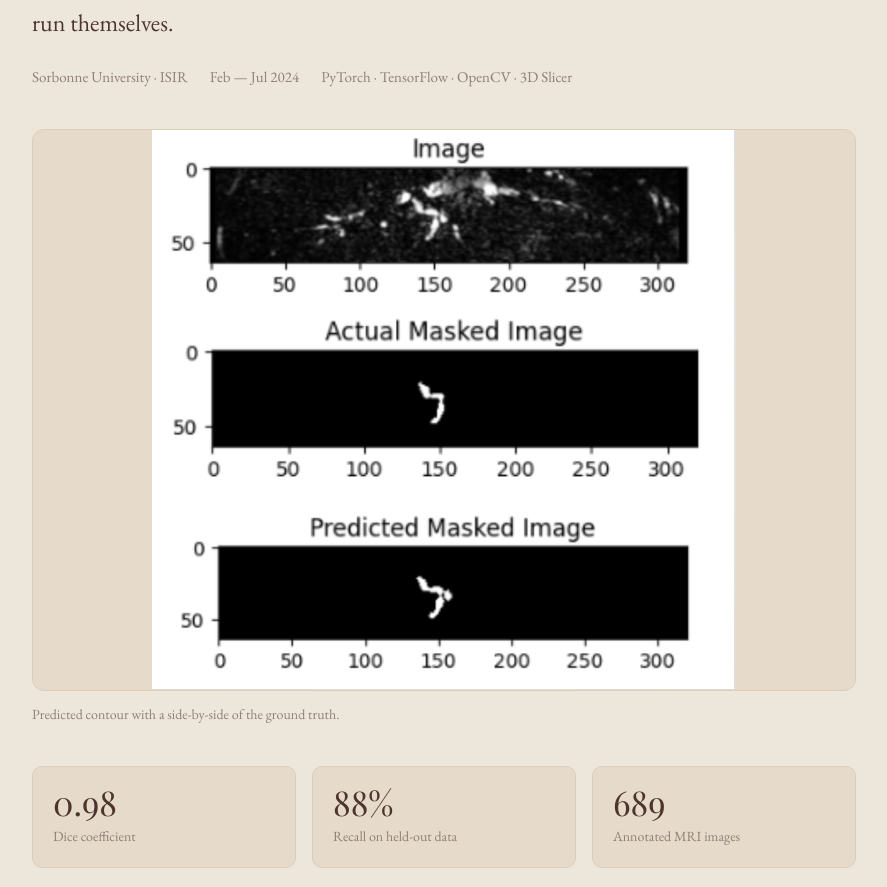
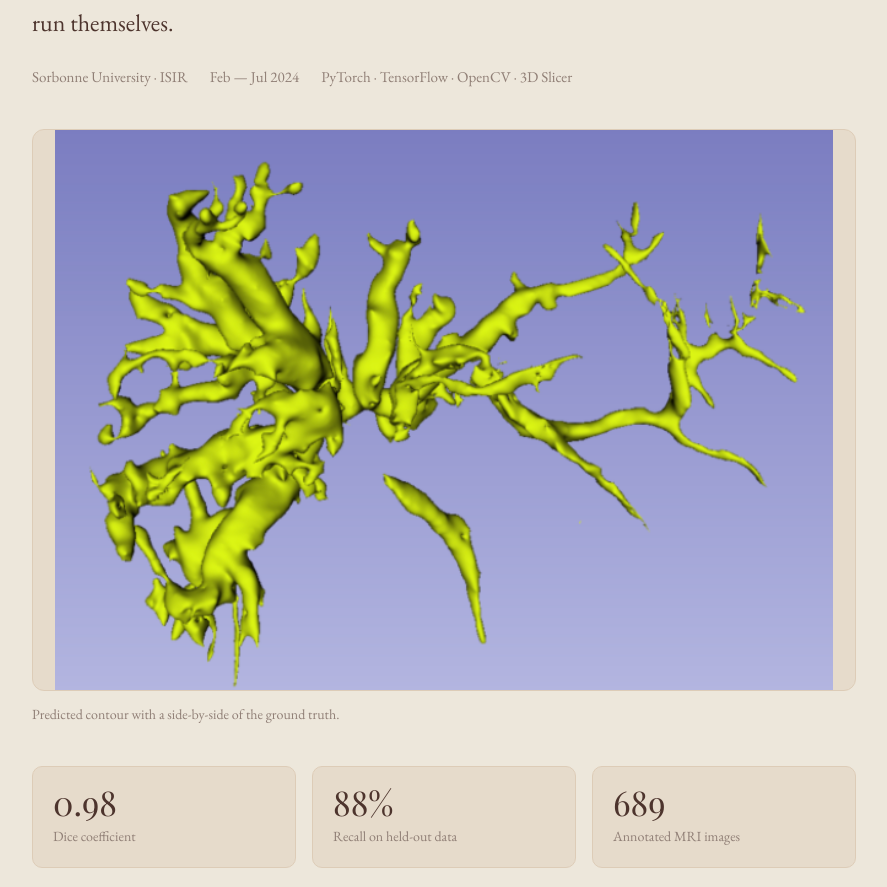
Before and after one commit to YaraIbrahimAnwar/portfolio, a Next.js app: page /vision in a window 1280 px wide. Shown: the part 488-1375 px from the top of the page, without its empty margins (196-1083 px from the left). Built offline with nearby package versions, Linux system fonts and the light colour scheme; a web font is replaced by a local one.

Commit message:
refined details

```diff
--- a/app/vision/page.jsx
+++ b/app/vision/page.jsx
@@ -22,7 +22,7 @@ export default function Vision() {
         </div>
 
         {/* You HAVE real images for this one — drop them in public/ and swap them in. */}
-        <div className="figure"><img src="/vision.png" alt="Bile-duct MRI segmentation result" /></div>
+        <div className="figure"><img src="/segmentation3d.png" alt="Manual 3D Slicer segmentation of the bile-duct" /></div>
         <p className="figcaption">
           Predicted contour with a side-by-side of the ground truth.
         </p>
```
